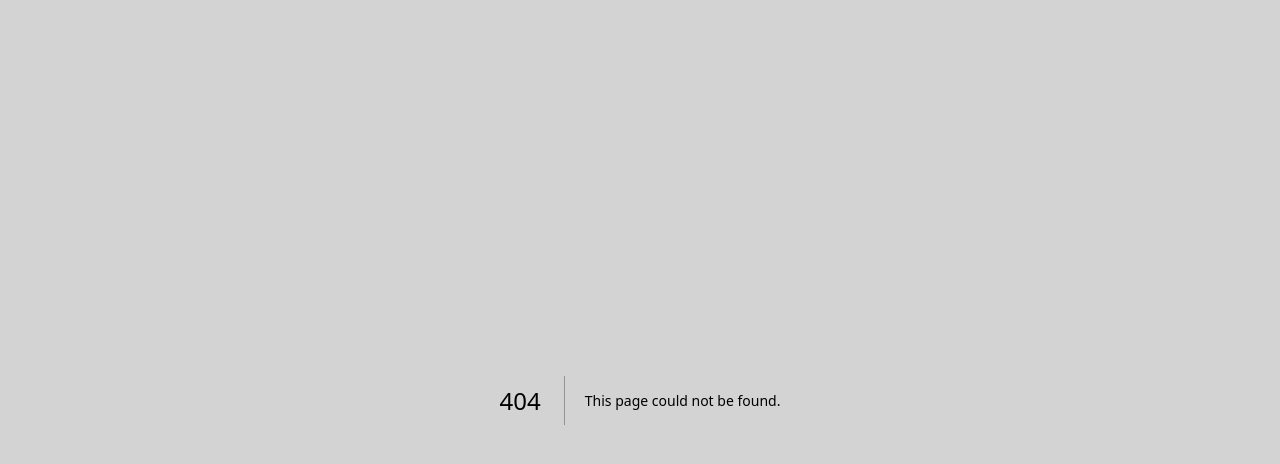
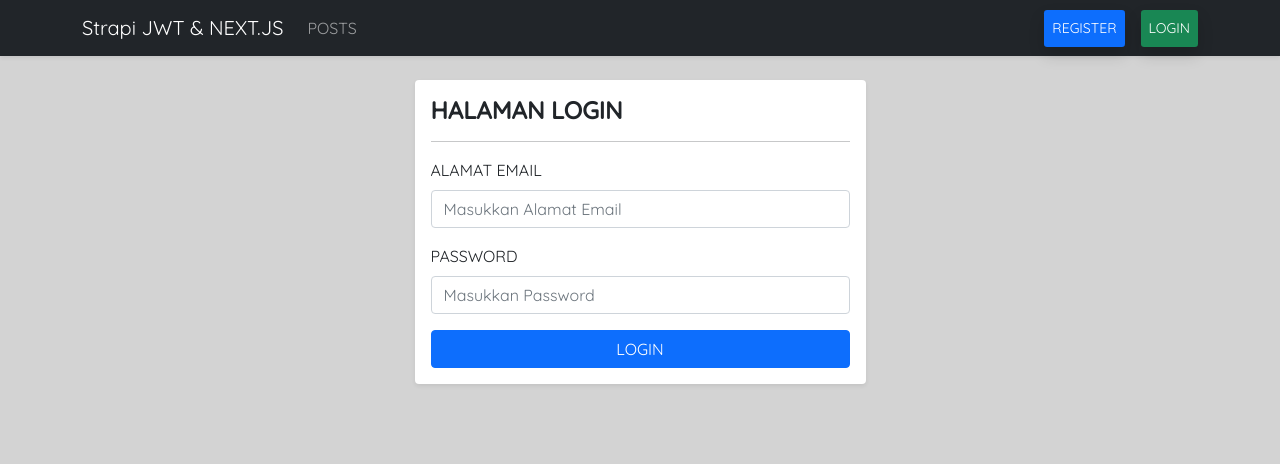
Before and after one commit to puguhrismadi/next-food, a Next.js app: page /login in a window 1280 px wide. Before the commit this address had no page. Shown: the top 464 px of the page. Built offline with nearby package versions, Linux system fonts and the light colour scheme.

Commit message:
add form login

```diff
--- a/package.json
+++ b/package.json
@@ -12,7 +12,7 @@
     "axios": "^0.27.2",
     "bootstrap": "^5.1.3",
     "isomorphic-fetch": "^3.0.0",
-    "js-cookie": "^3.0.5",
+    "js-cookie": "^3.0.1",
     "next": "13.4.8",
     "react": "18.2.0",
     "react-dom": "18.2.0"
--- /dev/null
+++ b/pages/login.js
@@ -0,0 +1,122 @@
+//layout
+import Layout from "../layouts/default";
+
+//import hook react
+import { useState, useEffect } from 'react';
+
+//import Head
+import Head from 'next/head';
+
+//import router
+import Router from 'next/router';
+
+//import axios
+import axios from "axios";
+
+//import js cookie
+import Cookies from 'js-cookie';
+
+function Login() {
+
+    //define state
+    const [email, setEmail] = useState("");
+    const [password, setPassword] = useState("");
+
+    //define state validation
+    const [validation, setValidation] = useState([]);
+
+    //function "loginHanlder"
+    const loginHandler = async (e) => {
+        e.preventDefault();
+
+        //initialize formData
+        const formData = new FormData();
+
+        //append data to formData
+        formData.append('email', email);
+        formData.append('password', password);
+
+        //send data to server
+        await axios.post(`${process.env.NEXT_PUBLIC_API_BACKEND}/api/login`, formData)
+        .then((response) => {
+
+            //set token on cookies
+            Cookies.set('token', response.data.token);
+
+            //redirect to dashboard
+            Router.push('/dashboard');
+        })
+        .catch((error) => {
+
+            //assign error to state "validation"
+            setValidation(error.response.data);
+        })
+    };
+
+    //hook useEffect
+    useEffect(() => {
+
+        //check token
+        if(Cookies.get('token')) {
+
+            //redirect page dashboard
+            Router.push('/dashboard');
+        }
+    }, []);
+
+    return(
+        <Layout>
+            <Head>
+                <title>Login Account - Spasi.com</title>
+            </Head>
+            <div className="container" style={{ marginTop: '80px' }}>
+                <div className="row justify-content-center">
+                    <div className="col-md-5">
+                        <div className="card border-0 rounded shadow-sm">
+                            <div className="card-body">
+                                <h4 className="fw-bold">HALAMAN LOGIN</h4>
+                                <hr/>
+                                {
+                                    validation.message && (
+                                        <div className="alert alert-danger">
+                                            {validation.message}
+                                        </div>
+                                    )
+                                }
+                                <form onSubmit={loginHandler}>
+                                    <div className="mb-3">
+                                        <label className="form-label">ALAMAT EMAIL</label>
+                                        <input type="email" className="form-control" value={email} onChange={(e) => setEmail(e.target.value)} placeholder="Masukkan Alamat Email"/>
+                                    </div>
+                                    {
+                                        validation.email && (
+                                            <div className="alert alert-danger">
+                                                {validation.email[0]}
+                                            </div>
+                                        )
+                                    }
+                                    <div className="mb-3">
+                                        <label className="form-label">PASSWORD</label>
+                                        <input type="password" className="form-control" value={password} onChange={(e) => setPassword(e.target.value)} placeholder="Masukkan Password"/>
+                                    </div>
+                                    {
+                                        validation.password && (
+                                            <div className="alert alert-danger">
+                                                {validation.password[0]}
+                                            </div>
+                                        )
+                                    }
+                                    <div className="d-grid gap-2">
+                                        <button type="submit" className="btn btn-primary">LOGIN</button>
+                                    </div>
+                                </form>
+                            </div>
+                        </div>
+                    </div>
+                </div>
+            </div>
+        </Layout>
+    )
+}
+
+export default Login
```
Also changed, not shown: 2 other files (tests, documents, lock files or other folders).
